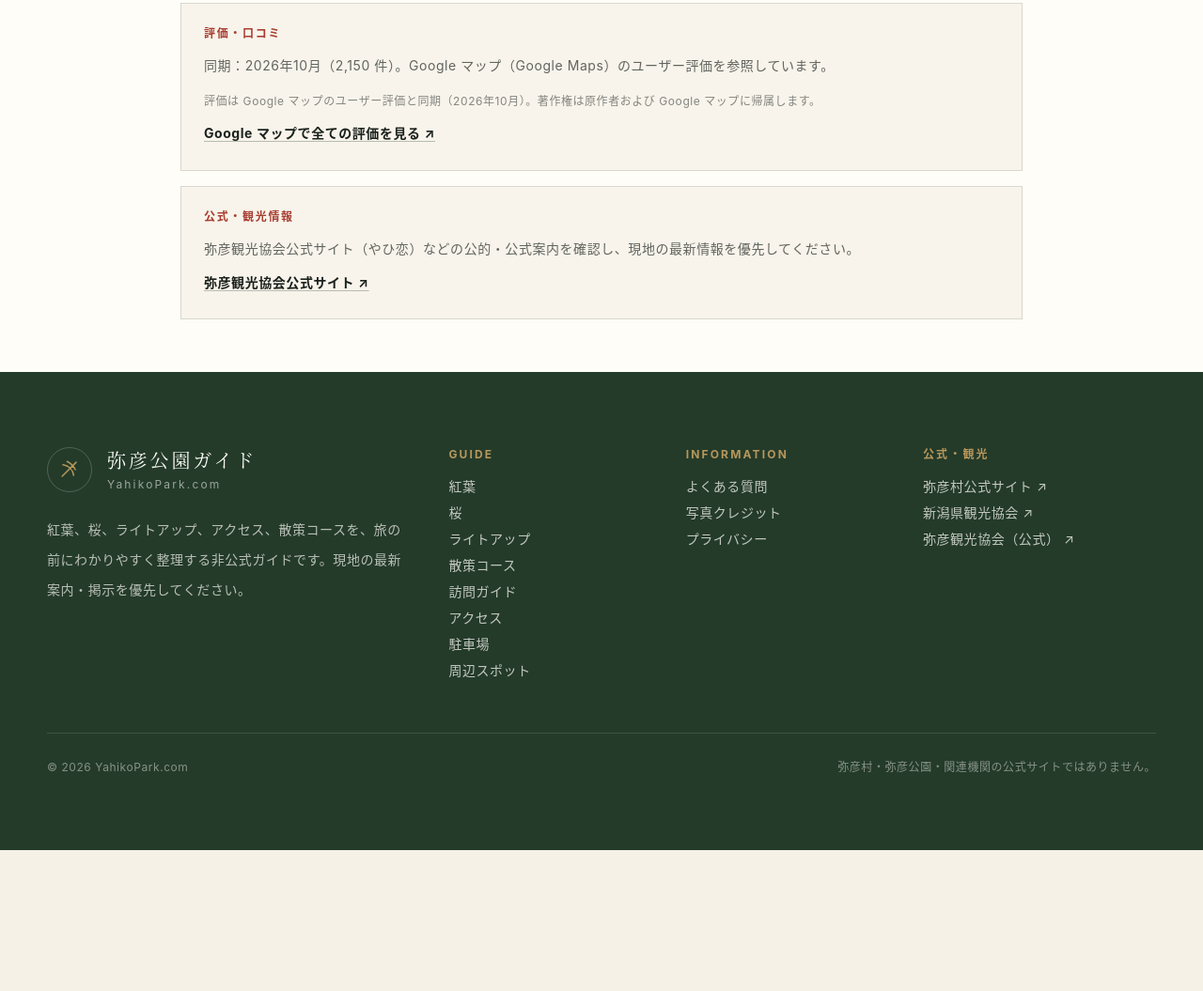
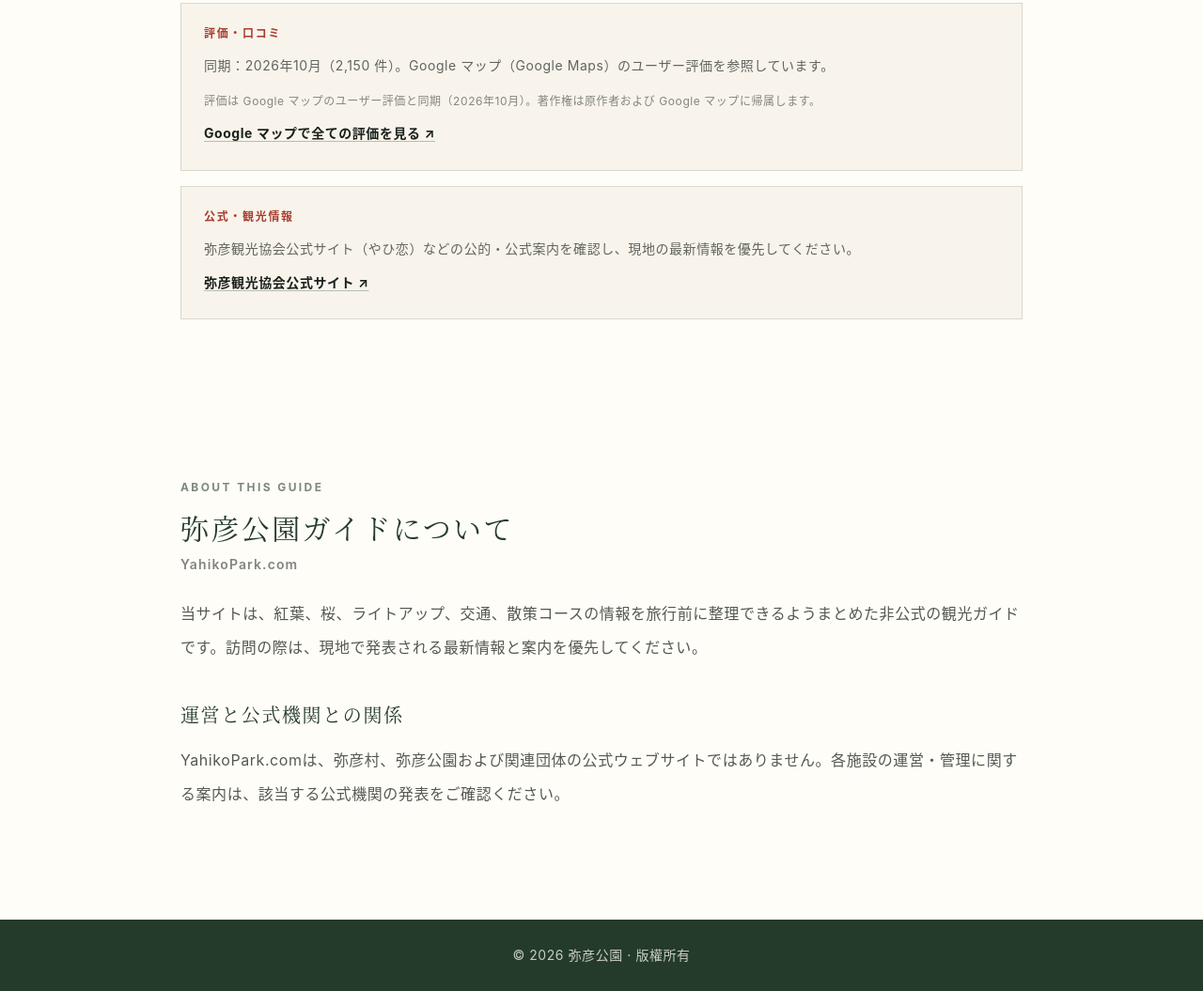
Before and after one commit to n20186005-hash/yahikopark, an Astro site: page /guide in a window 1280 px wide. Shown: the part 7323-8378 px from the top of the page at 94% size. Before the commit the page ends 8228 px from the top, so only its background shows below. Built offline with nearby package versions, Linux system fonts and the light colour scheme; Astro itself is replaced by a stand-in of ours; no server answers.

Commit message:
Move guide disclaimer into visitor guide and simplify footer

```diff
--- a/src/components/SiteFooter.astro
+++ b/src/components/SiteFooter.astro
@@ -1,55 +1,10 @@
 ---
-import { navigation, site, authorityLinks } from '@/data/site';
+import { site } from '@/data/site';
 const year = new Date().getFullYear();
 ---
 
 <footer class="bg-moss text-paper">
-  <div class="container-shell py-16 sm:py-20">
-    <div class="grid gap-12 lg:grid-cols-[1.3fr_.7fr_.7fr_.85fr]">
-      <div>
-        <div class="mb-6 flex items-center gap-4">
-          <span class="grid size-12 place-items-center rounded-full border border-paper/20 text-gold" aria-hidden="true">
-            <svg viewBox="0 0 32 32" class="size-7" fill="none">
-              <path d="M7 24 24 7M8 10c7 1 12 6 13 13M13 6c4 2 8 6 10 10" stroke="currentColor" stroke-width="1.7" stroke-linecap="round"/>
-            </svg>
-          </span>
-          <div>
-            <p class="font-serif-jp text-xl tracking-[.14em]">弥彦公園ガイド</p>
-            <p class="mt-1 text-xs tracking-[.18em] text-paper/55">{site.domain}</p>
-          </div>
-        </div>
-        <p class="max-w-xl text-sm leading-8 text-paper/68">
-          紅葉、桜、ライトアップ、アクセス、散策コースを、旅の前にわかりやすく整理する非公式ガイドです。現地の最新案内・掲示を優先してください。
-        </p>
-      </div>
-
-      <div>
-        <p class="mb-4 text-xs font-bold tracking-[.18em] text-gold">GUIDE</p>
-        <ul class="grid gap-2 text-sm text-paper/72">
-          {navigation.map((item) => <li><a class="no-underline hover:text-paper" href={item.href}>{item.label}</a></li>)}
-        </ul>
-      </div>
-
-      <div>
-        <p class="mb-4 text-xs font-bold tracking-[.18em] text-gold">INFORMATION</p>
-        <ul class="grid gap-2 text-sm text-paper/72">
-          <li><a class="no-underline hover:text-paper" href="/faq/">よくある質問</a></li>
-          <li><a class="no-underline hover:text-paper" href="/photo-credits/">写真クレジット</a></li>
-          <li><a class="no-underline hover:text-paper" href="/privacy/">プライバシー</a></li>
-        </ul>
-      </div>
-
-      <div>
-        <p class="mb-4 text-xs font-bold tracking-[.18em] text-gold">公式・観光</p>
-        <ul class="grid gap-2 text-sm text-paper/72">
-          {authorityLinks.map((item) => <li><a class="no-underline hover:text-paper" href={item.href} target="_blank" rel="noopener noreferrer">{item.label} ↗</a></li>)}
-        </ul>
-      </div>
-    </div>
-
-    <div class="mt-14 flex flex-col gap-3 border-t border-paper/12 pt-7 text-xs text-paper/45 sm:flex-row sm:items-center sm:justify-between">
-      <p>© {year} {site.domain}</p>
-      <p>弥彦村・弥彦公園・関連機関の公式サイトではありません。</p>
-    </div>
+  <div class="container-shell py-7 text-center text-sm text-paper/75">
+    <p>© {year} {site.shortName} · 版權所有</p>
   </div>
 </footer>
--- a/src/pages/guide/index.astro
+++ b/src/pages/guide/index.astro
@@ -28,4 +28,14 @@ import SourcesSection from '@/components/SourcesSection.astro';
   <TourRoutes />
   <ParkScience />
   <SourcesSection />
+  <section class="section-space bg-paper" aria-labelledby="site-about-title">
+    <div class="container-shell max-w-4xl">
+      <p class="text-xs font-bold tracking-[.2em] text-moss/60">ABOUT THIS GUIDE</p>
+      <h2 id="site-about-title" class="mt-4 text-3xl text-moss">弥彦公園ガイドについて</h2>
+      <p class="mt-3 text-sm font-semibold tracking-[.08em] text-ink/55">YahikoPark.com</p>
+      <p class="mt-6 text-base leading-9 text-ink/75">当サイトは、紅葉、桜、ライトアップ、交通、散策コースの情報を旅行前に整理できるようまとめた非公式の観光ガイドです。訪問の際は、現地で発表される最新情報と案内を優先してください。</p>
+      <h3 class="mt-10 text-xl text-moss">運営と公式機関との関係</h3>
+      <p class="mt-4 text-base leading-9 text-ink/75">YahikoPark.comは、弥彦村、弥彦公園および関連団体の公式ウェブサイトではありません。各施設の運営・管理に関する案内は、該当する公式機関の発表をご確認ください。</p>
+    </div>
+  </section>
 </BaseLayout>
```
